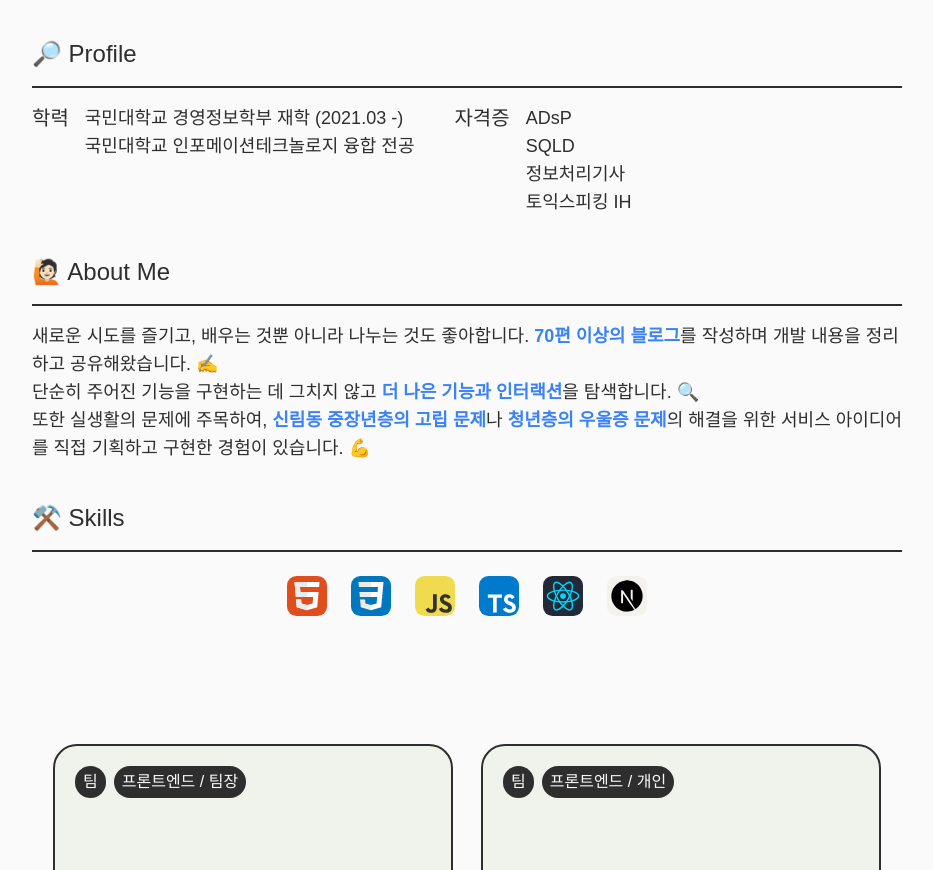
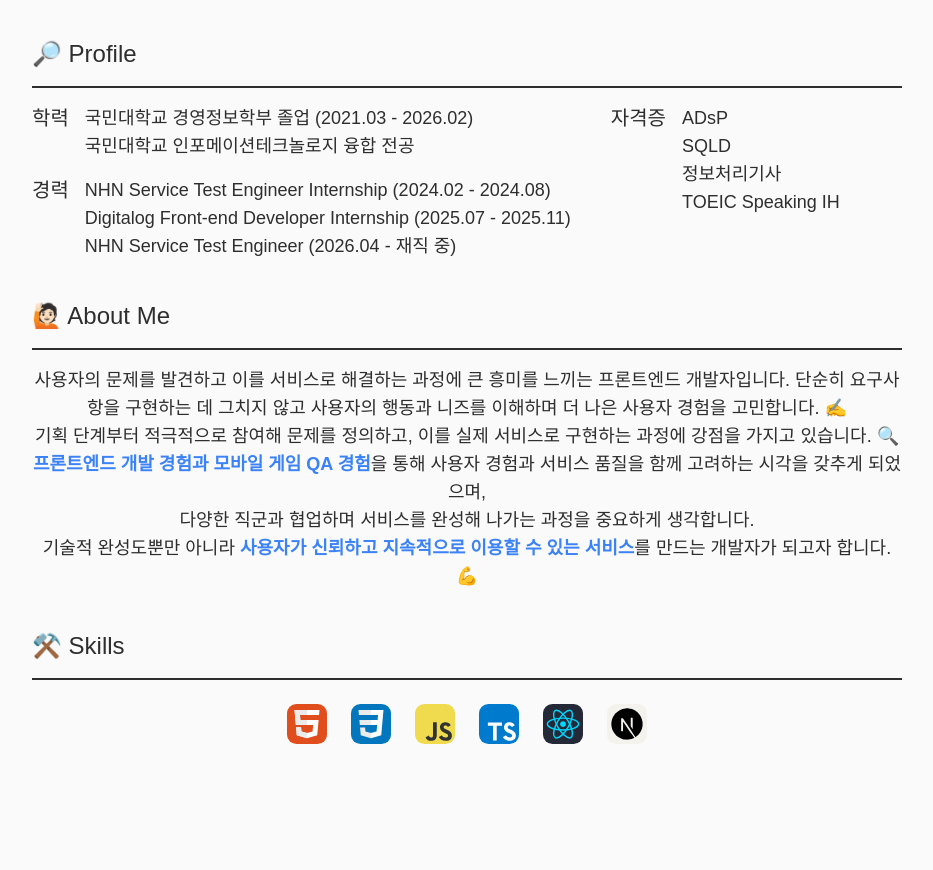
Before and after one commit to xuuwon/yuwon-portfolio, a React (Vite) app: page / in a window 1280 px wide. Shown: the part 1066-1936 px from the top of the page, without its empty margins (173-1106 px from the left). Built offline with nearby package versions, Linux system fonts and the light colour scheme; a web font is replaced by a local one.

Commit message:
feat: 포트폴리오 업데이트

```diff
--- a/src/components/AboutMe.tsx
+++ b/src/components/AboutMe.tsx
@@ -19,13 +19,13 @@ const AboutMe = () => {
       <section
         className={clsx(
           "w-full px-5 py-16 flex",
-          isTablet ? "justify-center" : "justify-end"
+          isTablet ? "justify-center" : "justify-end",
         )}
       >
         <section
           className={clsx(
             "w-full max-w-[870px] text-base md:text-lg text-content dark:text-content-dark flex flex-col gap-10",
-            isTablet ? "" : "mr-28"
+            isTablet ? "" : "mr-28",
           )}
         >
           {/* 인적사항 */}
@@ -72,11 +72,26 @@ const AboutMe = () => {
             <p className="text-xl md:text-2xl">🔎 Profile</p>
             <hr className="w-full h-0.5 bg-content dark:bg-content-dark border-none" />
             <div className="flex flex-col gap-10 md:flex-row">
-              <div className="flex min-w-0 gap-4">
-                <p className="text-lg md:text-xl shrink-0">학력</p>
-                <div>
-                  <p>국민대학교 경영정보학부 재학 (2021.03 -)</p>
-                  <p>국민대학교 인포메이션테크놀로지 융합 전공</p>
+              <div className="flex flex-col min-w-0 gap-4">
+                <div className="flex min-w-0 gap-4">
+                  <p className="text-lg md:text-xl shrink-0">학력</p>
+                  <div>
+                    <p>국민대학교 경영정보학부 졸업 (2021.03 - 2026.02)</p>
+                    <p>국민대학교 인포메이션테크놀로지 융합 전공</p>
+                  </div>
+                </div>
+                <div className="flex min-w-0 gap-4">
+                  <p className="text-lg md:text-xl shrink-0">경력</p>
+                  <div>
+                    <p>
+                      NHN Service Test Engineer Internship (2024.02 - 2024.08)
+                    </p>
+                    <p>
+                      Digitalog Front-end Developer Internship (2025.07 -
+                      2025.11)
+                    </p>
+                    <p>NHN Service Test Engineer (2026.04 - 재직 중)</p>
+                  </div>
                 </div>
               </div>
               <div className="flex min-w-0 gap-4">
@@ -85,7 +100,7 @@ const AboutMe = () => {
                   <p>ADsP</p>
                   <p>SQLD</p>
                   <p>정보처리기사</p>
-                  <p>토익스피킹 IH</p>
+                  <p>TOEIC Speaking IH</p>
                 </div>
               </div>
             </div>
@@ -95,17 +110,14 @@ const AboutMe = () => {
           <section className="flex flex-col gap-4">
             <p className="text-xl md:text-2xl">🙋🏻 About Me</p>
             <hr className="w-full h-0.5 bg-content dark:bg-content-dark border-none" />
-            <p>
-              새로운 시도를 즐기고, 배우는 것뿐 아니라 나누는 것도 좋아합니다.
-              <a href="https://xuwon.tistory.com/" target="_blank">
-                <b className="text-blue-500"> 70편 이상의 블로그</b>
-              </a>
-              를 작성하며 개발 내용을 정리하고 공유해왔습니다. ✍️
+            <p className="text-center">
+              사용자의 문제를 발견하고 이를 서비스로 해결하는 과정에 큰 흥미를
+              느끼는 프론트엔드 개발자입니다. 단순히 요구사항을 구현하는 데
+              그치지 않고 사용자의 행동과 니즈를 이해하며 더 나은 사용자 경험을
+              고민합니다. ✍️
               <br />
-              단순히 주어진 기능을 구현하는 데 그치지 않고{" "}
-              <b className="text-blue-500">더 나은 기능과 인터랙션</b>을
-              탐색합니다. 🔍 <br />
-              또한 실생활의 문제에 주목하여,{" "}
+              기획 단계부터 적극적으로 참여해 문제를 정의하고, 이를 실제
+              서비스로 구현하는 과정에 강점을 가지고 있습니다. 🔍 <br />
               <b
                 className="text-blue-500 cursor-pointer"
                 onClick={() => {
@@ -114,14 +126,16 @@ const AboutMe = () => {
                     ?.scrollIntoView({ behavior: "smooth" });
                 }}
               >
-                신림동 중장년층의 고립 문제
+                프론트엔드 개발 경험과 모바일 게임 QA 경험
               </b>
-              나{" "}
-              <a href="/projects/4">
-                <b className="text-blue-500">청년층의 우울증 문제</b>
-              </a>
-              의 해결을 위한 서비스 아이디어를 직접 기획하고 구현한 경험이
-              있습니다. 💪
+              을 통해 사용자 경험과 서비스 품질을 함께 고려하는 시각을 갖추게
+              되었으며, <br /> 다양한 직군과 협업하며 서비스를 완성해 나가는
+              과정을 중요하게 생각합니다. <br />
+              기술적 완성도뿐만 아니라{" "}
+              <b className="text-blue-500">
+                사용자가 신뢰하고 지속적으로 이용할 수 있는 서비스
+              </b>
+              를 만드는 개발자가 되고자 합니다. 💪
             </p>
           </section>
 
```
